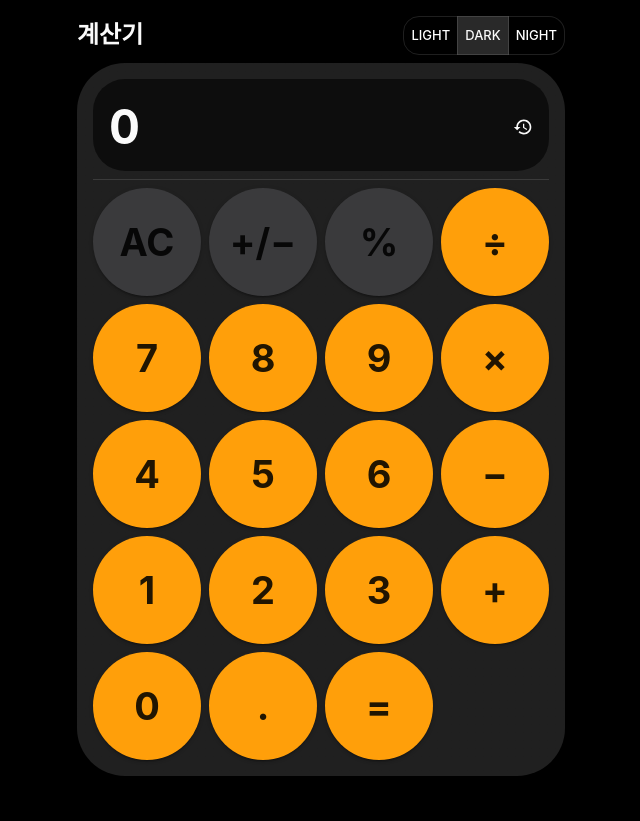
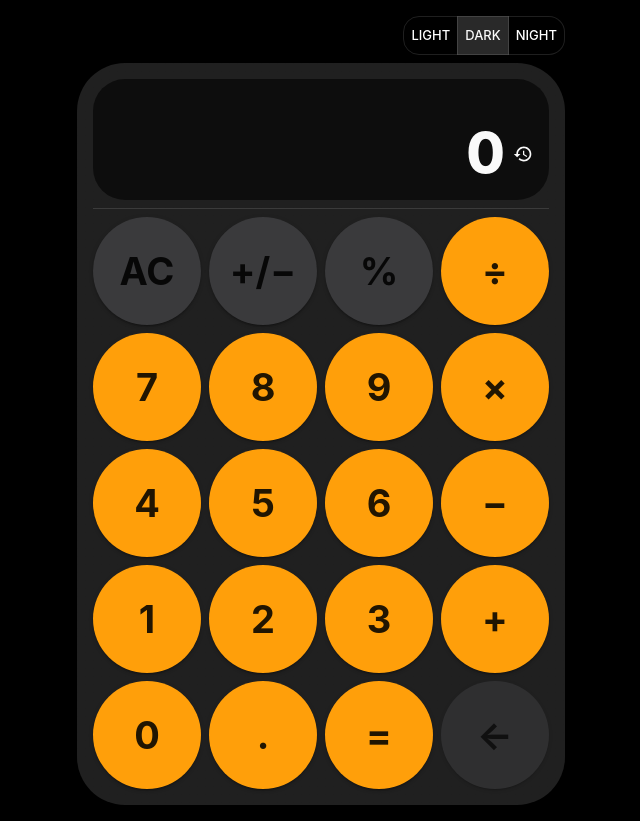
Before and after one commit to ahnshy/iRecordCalculator, a Next.js app: page / in a window 1280 px wide. Shown: the whole page, without its empty margins (319-959 px from the left). Before the commit the page ends 800 px from the top, so only its background shows below. Built offline with nearby package versions, Linux system fonts and the light colour scheme.

Commit message:
<feat> : Add the ability to erase the entered number.Reduce fonts to prevent writing and block input to limit maximum values as the number entered becomes longer

```diff
--- a/components/Calculator.tsx
+++ b/components/Calculator.tsx
@@ -2,6 +2,7 @@
 
 import * as React from 'react';
 import {
+
   Box, Paper, Typography, Grid, Button, Divider, Drawer, List, ListItem, ListItemButton, ListItemText, IconButton, Stack
 } from '@mui/material';
 import HistoryIcon from '@mui/icons-material/History';
@@ -20,6 +21,90 @@ function formatNumber(n: string) {
   return f ? `${int}.${f}` : int;
 }
 
+function AutoFitText({
+  text,
+  maxPx = 64,
+  minPx = 16,
+  step = 1,
+  weight = 700,
+  align = 'right',
+  family = 'inherit',
+  color,
+}: {
+  text: string;
+  maxPx?: number;
+  minPx?: number;
+  step?: number;
+  weight?: number;
+  align?: 'left'|'right'|'center';
+  family?: string;
+  color?: any;
+}) {
+  const containerRef = React.useRef<HTMLDivElement>(null);
+  const spanRef = React.useRef<HTMLSpanElement>(null);
+  const [size, setSize] = React.useState<number>(maxPx);
+
+  const doFit = React.useCallback(() => {
+    const container = containerRef.current;
+    const span = spanRef.current;
+    if (!container || !span) return;
+
+    // Start from current size bounded by limits
+    let s = Math.min(maxPx, Math.max(minPx, size));
+
+    // Try to grow until it no longer fits or we hit max
+    while (s < maxPx) {
+      span.style.fontSize = s + 'px';
+      if (span.scrollWidth <= container.clientWidth) {
+        s += step;
+      } else {
+        break;
+      }
+    }
+    if (s > maxPx) s = maxPx;
+
+    // If still overflowing, shrink
+    span.style.fontSize = s + 'px';
+    while (span.scrollWidth > container.clientWidth && s > minPx) {
+      s -= step;
+      span.style.fontSize = s + 'px';
+    }
+
+    setSize(s);
+  }, [maxPx, minPx, step, size, text]);
+
+  React.useEffect(() => {
+    doFit();
+  }, [text, doFit]);
+
+  React.useEffect(() => {
+    const onResize = () => doFit();
+    window.addEventListener('resize', onResize);
+    return () => window.removeEventListener('resize', onResize);
+  }, [doFit]);
+
+  return (
+    <div ref={containerRef} style={{ width: '100%' }}>
+      <span
+        ref={spanRef}
+        style={{
+          display: 'inline-block',
+          width: '100%',
+          textAlign: align as any,
+          fontWeight: weight,
+          fontFamily: family,
+          fontSize: size,
+          lineHeight: 1.1,
+          whiteSpace: 'nowrap',
+          color,
+        }}
+      >
+        {text}
+      </span>
+    </div>
+  );
+}
+
 export default function Calculator() {
   const [display, setDisplay] = React.useState('0');
   const [prev, setPrev] = React.useState<string | null>(null);
@@ -27,6 +112,7 @@ export default function Calculator() {
   const [overwrite, setOverwrite] = React.useState(true);
   const [history, setHistory] = React.useState<HistoryItem[]>([]);
   const [historyOpen, setHistoryOpen] = React.useState(false);
+  const canBackspace = React.useMemo(() => !overwrite && !(display === '0' || display === '-0'), [display, overwrite]);
   const [expr, setExpr] = React.useState<string>('');
 
   React.useEffect(() => {
@@ -79,7 +165,19 @@ export default function Calculator() {
     return r.toString();
   };
 
-  const equals = () => {
+const backspace = () => {
+  if (!canBackspace) return;
+  setDisplay((d) => {
+    if (d.length <= 1) return '0';
+    if (d.startsWith('-') && d.length === 2) return '0';
+    // fallback normal trim
+    const nd = d.slice(0, -1);
+    if (nd === '' || nd === '-') return '0';
+    return nd;
+  });
+};
+
+const equals = () => {
     const result = compute();
     const expression = (expr ? expr + ' ' + display : (op ? `${prev ?? '0'} ${op} ${display}` : display));
     setDisplay(result); setPrev(null); setOp(null); setOverwrite(true);
@@ -99,6 +197,8 @@ export default function Calculator() {
       if (e.key === 'Enter' || e.key === '=') equals();
       if (e.key === 'Escape') clear();
       if (e.key === '%') percent();
+      if (e.key === 'Backspace') backspace();
+      if (e.key === 'Delete') clear();
     };
     window.addEventListener('keydown', onKey);
     return () => window.removeEventListener('keydown', onKey);
@@ -126,19 +226,38 @@ export default function Calculator() {
 
   return (
     <Box className="container">
-      <Stack direction="row" alignItems="center" justifyContent="space-between" sx={{ mb: 1 }}>
-        <Typography variant="h5" fontWeight={700}>계산기</Typography>
+      <Stack direction="row" alignItems="center" justifyContent="flex-end" sx={{ mb: 1 }}>
         <ThemeToggle />
       </Stack>
 
       <Paper elevation={3} className="calculator" sx={{ p: 2, borderRadius: 3 }}>
-        <Box onClick={() => setHistoryOpen(true)} sx={{ mb: 1, p: 2, borderRadius: 2, bgcolor: 'background.paper', display: 'flex', flexDirection:'column', gap: .5, cursor: 'pointer' }}>
-          <Typography variant="caption" color="text.secondary" sx={{ whiteSpace:'nowrap', overflow:'hidden', textOverflow:'ellipsis' }}>{expr || (op ? `${prev ?? '0'} ${op}` : '')}</Typography>
-          <Stack direction="row" spacing={1} alignItems="center" justifyContent="space-between">
-            <Typography variant="h3" className="display" sx={{ fontWeight: 700 }}>{formatNumber(display)}</Typography>
-            <HistoryIcon fontSize="small" />
-          </Stack>
-        </Box>
+        <Box onClick={() => setHistoryOpen(true)} sx={{ mb: 1, p: 2, borderRadius: 2, bgcolor: 'background.paper', display: 'flex', flexDirection: 'column', gap: .5, cursor: 'pointer' }}>
+  <AutoFitText
+    text={expr || (op ? `${prev ?? '0'} ${op}` : '')}
+    maxPx={20}
+    minPx={12}
+    step={1}
+    weight={500}
+    align="right"
+    family="ui-monospace, SFMono-Regular, Menlo, Consolas, monospace"
+    color={"var(--mui-palette-text-secondary)" as any}
+  />
+  <div style={{ display:'flex', alignItems:'center', gap: 8 }}>
+    <div style={{ flex: 1, minWidth: 0 }}>
+      <AutoFitText
+        text={formatNumber(display)}
+        maxPx={56}
+        minPx={18}
+        step={1}
+        weight={800}
+        align="right"
+      />
+    </div>
+    <HistoryIcon fontSize="small" />
+  </div>
+</Box>
+
+
 
         <Divider sx={{ mb: 1 }} />
 
@@ -166,7 +285,7 @@ export default function Calculator() {
           <Grid item xs={3}><Key label="0" onClick={() => inputDigit('0')} /></Grid>
           <Grid item xs={3}><Key label="." onClick={() => inputDigit('.')} /></Grid>
           <Grid item xs={3}><Key label="=" onClick={() => equals()} sx={{ bgcolor: 'primary.main' }} /></Grid>
-          <Grid item xs={3}><Key label=" " onClick={() => {}} sx={{ visibility:'hidden' }} /></Grid>
+          <Grid item xs={3}><Key label="←" onClick={backspace} sx={{ bgcolor: canBackspace ? 'primary.main' : 'secondary.main', opacity: canBackspace ? 1 : 0.6 }} variant='contained' className={canBackspace ? '' : 'disabled'} /></Grid>
         </Grid>
       </Paper>
 
```
